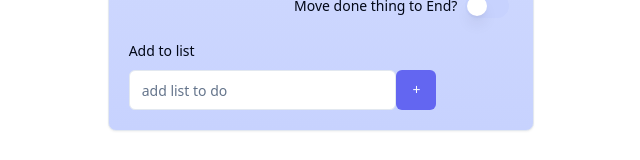
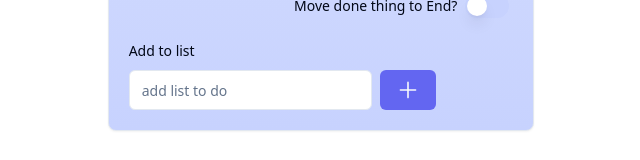
Before and after one commit to sos78819/0606, a React (Vite) app in the folder vite-project/: page / in a window 1280 px wide. Shown: the part 576-736 px from the top of the page, without its empty margins (319-959 px from the left). Built offline with nearby package versions, Linux system fonts and the light colour scheme.

Commit message:
feat:新增plus icon

```diff
--- a/vite-project/src/components/add-item-form.tsx
+++ b/vite-project/src/components/add-item-form.tsx
@@ -14,6 +14,7 @@ import { singleItem } from "@/type";
 import { zodResolver } from "@hookform/resolvers/zod";
 import { useForm } from "react-hook-form";
 import { z } from "zod";
+import { PlusIcon } from "./ui/plus";
 
 const FormSchema = z.object({
   title: z.string().min(1, {
@@ -35,7 +36,6 @@ const AddItemForm = ({ addItem }: { addItem: (newItem: singleItem[]) => void })
   }
 
 
-
   return (
     <Form  {...form}>
       <form onSubmit={form.handleSubmit(onSubmit)} className="space-y-8">
@@ -49,8 +49,8 @@ const AddItemForm = ({ addItem }: { addItem: (newItem: singleItem[]) => void })
                   <FormLabel>Add to list</FormLabel>
                   <FormControl>
                     <div className="flex w-full">
-                      <Input className="ring-indigo-100" placeholder="add list to do"  {...field} />
-                      <Button className=" bg-indigo-500" type="submit">+</Button>
+                      <Input className="ring-indigo-100 mr-2" placeholder="add list to do"  {...field} />
+                      <Button className="bg-indigo-500" type="submit"><PlusIcon/></Button>
                     </div>
                   </FormControl>
                   <FormMessage />
--- /dev/null
+++ b/vite-project/src/components/ui/plus.tsx
@@ -0,0 +1,8 @@
+const PlusIcon = () => {
+  return <svg className="w-6 h-6 font-black stroke-2" viewBox="0 0 15 15"  xmlns="http://www.w3.org/2000/svg">
+    <path d="M8 2.75C8 2.47386 7.77614 2.25 7.5 2.25C7.22386 2.25 7 2.47386 7 2.75V7H2.75C2.47386 7 2.25 7.22386 2.25 7.5C2.25 7.77614 2.47386 8 2.75 8H7V12.25C7 12.5261 7.22386 12.75 7.5 12.75C7.77614 12.75 8 12.5261 8 12.25V8H12.25C12.5261 8 12.75 7.77614 12.75 7.5C12.75 7.22386 12.5261 7 12.25 7H8V2.75Z" fill="currentColor">
+    </path>
+  </svg>
+}
+
+export { PlusIcon }
```
